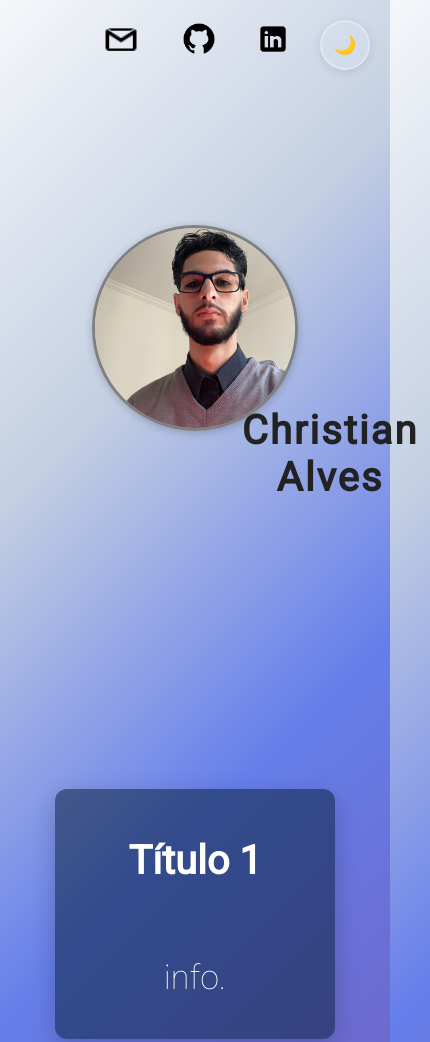
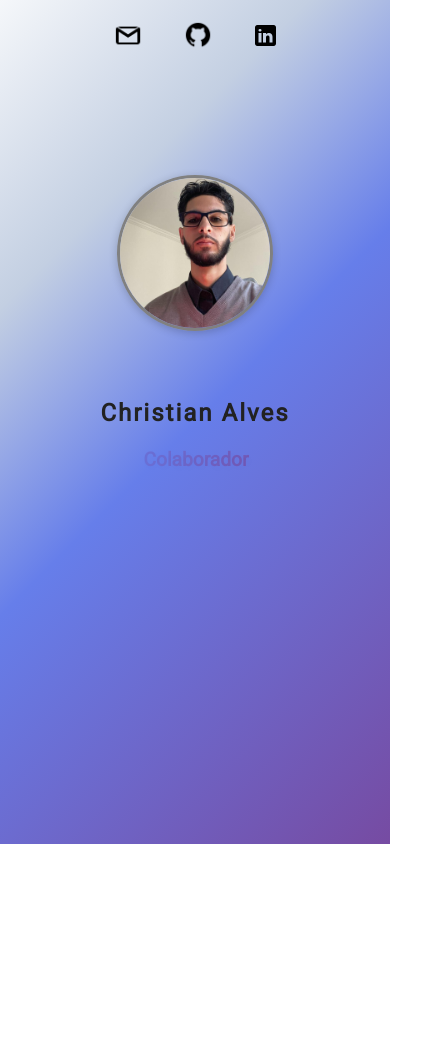
Before and after one commit to christian-a579/Portfolio, a plain HTML site: page index.html in a window 390 px wide. Shown: the top 1042 px of the page, 430 px wide, since content can reach past the window. After the commit the page ends 844 px from the top, so only its background shows below. Drawn offline with Linux system fonts and the light colour scheme.

Commit message:
Alterações de Responsividade

```diff
--- /dev/null
+++ b/css/responsive.css
@@ -0,0 +1,68 @@
+@media screen and (max-width: 900px) {
+  html,
+  body {
+    height: 100%;
+    width: 100%;
+    margin: 0;
+    padding: 0;
+    box-sizing: border-box;
+  }
+  body {
+    min-height: 100vh;
+    width: 100vw;
+  }
+  .menu-superior {
+    position: fixed;
+    top: 0;
+    left: 0;
+    width: 100%;
+    background: rgba(0, 51, 102, 0);
+    z-index: 1000;
+    transition: all 0.6s cubic-bezier(0.4, 0, 0.2, 1);
+}
+
+@media screen and (max-width: 878px) {
+  .theme-toggle {
+    display: none;
+  }
+  .meu-nome {
+    color: #222;
+    font-size: clamp(1.5rem, 4vw, 2.5rem);
+    font-weight: bold;
+    letter-spacing: 2px;
+    position: absolute;
+    top: 47%;
+    left: 50%;
+    transform: translate(-50%, -50%);
+  }
+  .imagem-rosto {
+    position: absolute;
+    top: 30%;
+    left: 50%;
+    transform: translate(-50%, -50%);
+    border-radius: 50%;
+    border: 3px solid #808080;
+    box-shadow: 0 2px 8px rgba(0, 0, 0, 0.2);
+    margin: 0 auto;
+  }
+  .dropping-texts {
+    position: absolute;
+    top: 58%;
+    left: 58%;
+    transform: translate(-50%, -50%);
+    text-shadow: 2px 2px 8px rgba(0, 0, 0, 0.027);
+  }
+
+  .container-retangulos {
+    display: none;
+    /* display: flex;
+    flex-wrap: wrap;
+    justify-content: center;
+    gap: clamp(10px, 2vw, 20px);
+    margin-top: 40px;
+    padding: 0 20px; */
+  }
+  .mini-retangulo {
+    display: none;
+  }
+}
--- a/css/style.css
+++ b/css/style.css
@@ -2,26 +2,15 @@
 @import url("https://fonts.googleapis.com/css2?family=Roboto:wght@100;300;400&display=swap");
 
 /* Configuração da Minha foto */
-.imagem-rosto,
-.text-carousel {
-  position: absolute;
-  left: 0px;
-}
-
 .imagem-rosto {
-  width: 250px;
-  height: 250px;
+  width: clamp(150px, 20vw, 250px);
+  height: clamp(150px, 20vw, 250px);
   object-fit: cover;
   object-position: -10% 80%;
   border-radius: 50%;
   border: 3px solid #808080;
   box-shadow: 0 2px 8px rgba(0, 0, 0, 0.2);
-  position: absolute;
-  z-index: 2;
-  top: 200px;
-  left: 250px;
-  margin-top: 0;
-  margin-bottom: 4px;
+  margin: 0 auto;
 }
 
 /* =========================
@@ -39,7 +28,6 @@ body {
   justify-content: center;
   align-items: center;
   min-height: 100vh;
-  overflow: hidden;
   background: linear-gradient(
     135deg,
     #f5f7fa 0%,
@@ -72,7 +60,7 @@ main {
   margin: 10px 0;
 }
 
-@media (min-width: 768px) {
+/* @media (min-width: 768px) {
   .flex-row {
     display: flex;
     gap: 20px;
@@ -81,7 +69,7 @@ main {
   .box {
     flex: 1;
   }
-}
+} */
 
 /* Configuração do Menu Superior */
 .menu-superior {
@@ -92,6 +80,17 @@ main {
   background: rgba(0, 51, 102, 0);
   z-index: 1000;
   transition: all 0.6s cubic-bezier(0.4, 0, 0.2, 1);
+}
+
+/* Container Flex Principal */
+.flex {
+  display: flex;
+  flex-direction: column;
+  align-items: center;
+  justify-content: center;
+  gap: 20px;
+  width: 100%;
+  padding: 20px;
 }
 
 .menu-superior ul {
@@ -120,18 +119,18 @@ main {
 
 /* Configuração das Logos do menu superior */
 .logo-gmail {
-  width: 38px;
-  height: 38px;
+  width: clamp(30px, 4vw, 38px);
+  height: clamp(30px, 4vw, 38px);
 }
 
 .logo-github {
-  width: 38px;
-  height: 38px;
+  width: clamp(30px, 4vw, 38px);
+  height: clamp(30px, 4vw, 38px);
 }
 
 .logo-linkedin {
-  width: 30px;
-  height: 30px;
+  width: clamp(25px, 3vw, 30px);
+  height: clamp(25px, 3vw, 30px);
 }
 
 /* Configuração dos Cards de Informação */
@@ -139,14 +138,13 @@ main {
   display: flex;
   flex-wrap: wrap;
   justify-content: center;
-  gap: 16px;
+  gap: clamp(10px, 2vw, 20px);
   margin-top: 40px;
+  padding: 0 20px;
 }
 .mini-retangulo {
-  width: 90vw;
-  max-width: 200px;
-  height: 40vw;
-  max-height: 320px;
+  width: clamp(250px, 30vw, 300px);
+  aspect-ratio: 1 / 1.5;
   background: rgba(1, 24, 48, 0.5);
   border-radius: 12px;
   box-shadow: 0 8px 24px rgba(0, 0, 0, 0.2);
@@ -159,23 +157,68 @@ main {
   box-sizing: border-box;
 }
 
-@media (max-width: 600px) {
-  .mini-retangulo {
-    width: 95vw;
-    max-width: 95vw;
-    height: auto;
-    max-height: auto;
-    padding: 8px;
+/* =========================
+   MEDIA QUERIES (RESPONSIVIDADE)
+   ========================= */
+/* @media (max-width: 1200px) {
+  body {
+    font-size: clamp(30px, 5vw, 40px);
+  }
+  .flex {
+    gap: 15px;
+  }
+}
+
+@media (max-width: 1024px) {
+  .flex {
+    flex-direction: row;
+    gap: 20px;
   }
   .imagem-rosto {
-    left: 50px;
-    top: -10px;
-    width: 100px;
-    height: 100px;
+    width: clamp(120px, 15vw, 200px);
+    height: clamp(120px, 15vw, 200px);
   }
-  .text-carousel {
-    top: 110px;
-    left: 4px;
+  .meu-nome {
+    font-size: clamp(1.2rem, 3vw, 2rem);
+  }
+}
+
+@media (max-width: 768px) {
+  body {
+    display: block;
+    min-height: auto;
+    padding: 20px;
+  }
+  .flex {
+    flex-direction: column;
+    gap: 20px;
+    margin-top: 100px;
+  }
+  .imagem-rosto {
+    width: clamp(100px, 20vw, 150px);
+    height: clamp(100px, 20vw, 150px);
+  }
+  .meu-nome {
+    font-size: clamp(1rem, 4vw, 1.5rem);
+  }
+  .container-retangulos {
+    gap: 15px;
+  }
+  .mini-retangulo {
+    width: clamp(200px, 40vw, 250px);
+  }
+}
+
+@media (max-width: 600px) {
+  .flex {
+    margin-top: 80px;
+  }
+  .imagem-rosto {
+    width: clamp(80px, 25vw, 120px);
+    height: clamp(80px, 25vw, 120px);
+  }
+  .meu-nome {
+    font-size: clamp(0.9rem, 5vw, 1.2rem);
   }
   .dropping-texts {
     width: clamp(10ch, 80vw, 14ch);
@@ -184,21 +227,24 @@ main {
   .dropping-texts > div {
     font-size: clamp(1rem, 4vw, 1.5rem);
   }
-  .static-text {
-    font-size: clamp(1.2rem, 5vw, 2rem);
+  .container-retangulos {
+    padding: 0 10px;
   }
-  .nome-container {
-    margin-bottom: 6px;
-  }
-  .meu-nome {
-    font-size: clamp(1.2rem, 5vw, 2rem);
+  .mini-retangulo {
+    width: clamp(150px, 45vw, 200px);
   }
 }
 
-@media (max-width: 400px) {
-  .text-carousel {
-    top: 80px;
-    left: 2px;
+@media (max-width: 480px) {
+  .flex {
+    margin-top: 60px;
+  }
+  .imagem-rosto {
+    width: clamp(70px, 30vw, 100px);
+    height: clamp(70px, 30vw, 100px);
+  }
+  .meu-nome {
+    font-size: clamp(0.8rem, 6vw, 1rem);
   }
   .dropping-texts {
     width: clamp(8ch, 90vw, 12ch);
@@ -207,10 +253,10 @@ main {
   .dropping-texts > div {
     font-size: clamp(0.9rem, 5vw, 1.3rem);
   }
-  .static-text {
-    font-size: clamp(1rem, 6vw, 1.8rem);
+  .mini-retangulo {
+    width: clamp(120px, 50vw, 150px);
   }
-}
+} */
 
 .mini-retangulo:hover {
   transform: perspective(500px) rotateY(8deg) rotateX(6deg) scale(1.2);
@@ -219,8 +265,8 @@ main {
 
 /* Configuração do retangulo interno */
 .retangulo-interno {
-  width: 200px;
-  height: 320px;
+  width: 100%;
+  height: 100%;
   background: rgba(255, 255, 255, 0.7);
   border-radius: 12px;
   box-shadow: 0 8px 24px rgba(0, 0, 0, 0.08);
@@ -320,81 +366,6 @@ body.theme-transition::before {
   height: 100vh;
 }
 
-/* Cabeçalho para página responsiva apartir de 1900px*/
-@media screen and (max-width: 1900px) {
-  body {
-    overflow: auto !important;
-    min-height: auto !important;
-    height: auto !important;
-    display: block !important;
-    justify-content: normal !important;
-    align-items: normal !important;
-  }
-
-  /* Container flex principal - APENAS quando tela menor */
-  .flex.responsive {
-    display: flex !important;
-    flex-direction: column !important;
-    align-items: center !important;
-    justify-content: center !important;
-    gap: 30px !important;
-    width: 100% !important;
-    min-height: 100vh !important;
-    padding: 50px 20px !important;
-    position: relative !important;
-  }
-
-  /* Reset da imagem - APENAS quando tela menor */
-  .flex.responsive .imagem-rosto {
-    position: relative !important;
-    top: -100px !important;
-    left: -20px !important;
-    margin: 0 !important;
-    margin-top: 50px !important;
-    width: 200px !important;
-    height: 200px !important;
-  }
-
-  /* Reset do texto - APENAS quando tela menor */
-  .flex.responsive .text-carousel {
-    position: relative !important;
-    top: -120px !important;
-    left: -20px !important;
-    margin: 0 !important;
-    text-align: center !important;
-    font-size: 20px;
-  }
-
-  .flex {
-    display: flex;
-    flex-direction: column;
-    align-items: center;
-    justify-content: center;
-    position: relative;
-    top: -50px;
-  }
-
-  /* Container dos retângulos - APENAS quando tela menor */
-  .container-retangulos.responsive {
-    margin-top: -240px !important;
-    width: 100% !important;
-    display: flex !important;
-    flex-wrap: wrap !important;
-    justify-content: center !important;
-    align-items: center !important;
-    gap: 60px !important;
-  }
-
-  /* Retângulos individuais - APENAS quando tela menor */
-  .mini-retangulo.responsive {
-    width: 280px !important;
-    max-width: 280px !important;
-    height: 250px !important;
-    margin: 0 !important;
-    flex-shrink: 0 !important;
-  }
-}
-
 /* Nome Destaque */
 .nome-container {
   margin-bottom: 8px;
@@ -405,12 +376,9 @@ body.theme-transition::before {
 
 .meu-nome {
   color: #222;
-  font-size: 2.5rem;
+  font-size: clamp(1.5rem, 4vw, 2.5rem);
   font-weight: bold;
   letter-spacing: 2px;
-  position: absolute;
-  top: 430px;
-  left: 230px;
 }
 
 /* =========================
@@ -430,8 +398,6 @@ body.theme-transition::before {
   width: clamp(12ch, 20vw, 16ch);
   overflow: hidden;
   text-align: center;
-  top: 110px;
-  left: -230px;
 }
 
 .dropping-texts > div {
@@ -504,26 +470,3 @@ body.theme-transition::before {
   justify-content: center;
   transition: all 0.6s cubic-bezier(0.4, 0, 0.2, 1);
 }
-
-/* =========================
-   MEDIA QUERIES (RESPONSIVIDADE)
-   ========================= */
-@media (max-width: 600px) {
-  .dropping-texts {
-    width: clamp(10ch, 80vw, 14ch);
-    height: 2em;
-  }
-  .dropping-texts > div {
-    font-size: clamp(1rem, 4vw, 1.5rem);
-  }
-}
-
-@media (max-width: 400px) {
-  .dropping-texts {
-    width: clamp(8ch, 90vw, 12ch);
-    height: 1.8em;
-  }
-  .dropping-texts > div {
-    font-size: clamp(0.9rem, 5vw, 1.3rem);
-  }
-}
--- a/index.html
+++ b/index.html
@@ -5,6 +5,7 @@
     <meta name="viewport" content="width=device-width, initial-scale=1.0" />
     <title>Meu Portfólio</title>
     <link rel="stylesheet" href="css\style.css" />
+    <link rel="stylesheet" href="css/responsive.css" media="screen" />
   </head>
   <body>
     <nav class="menu-superior">
```
